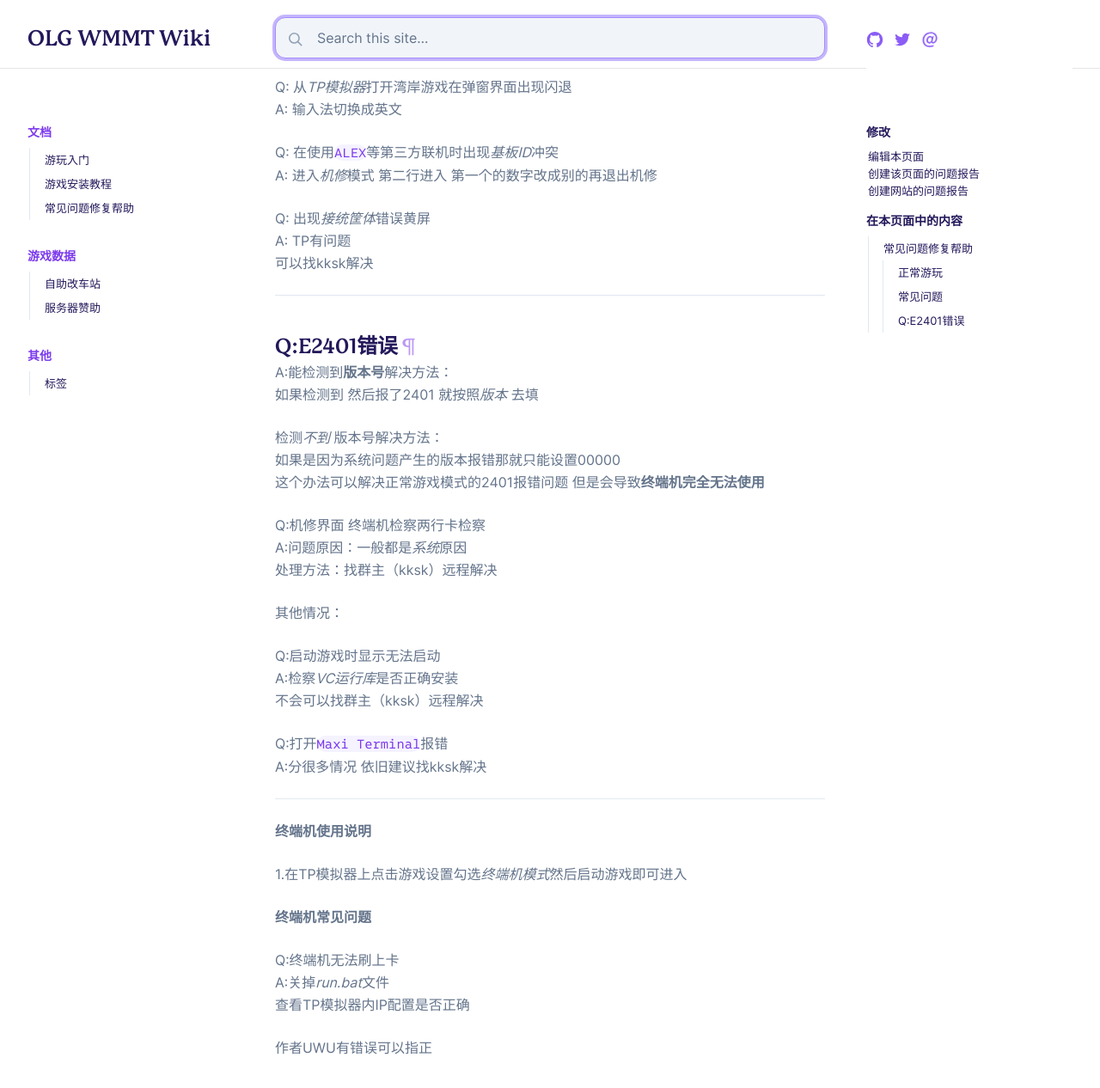
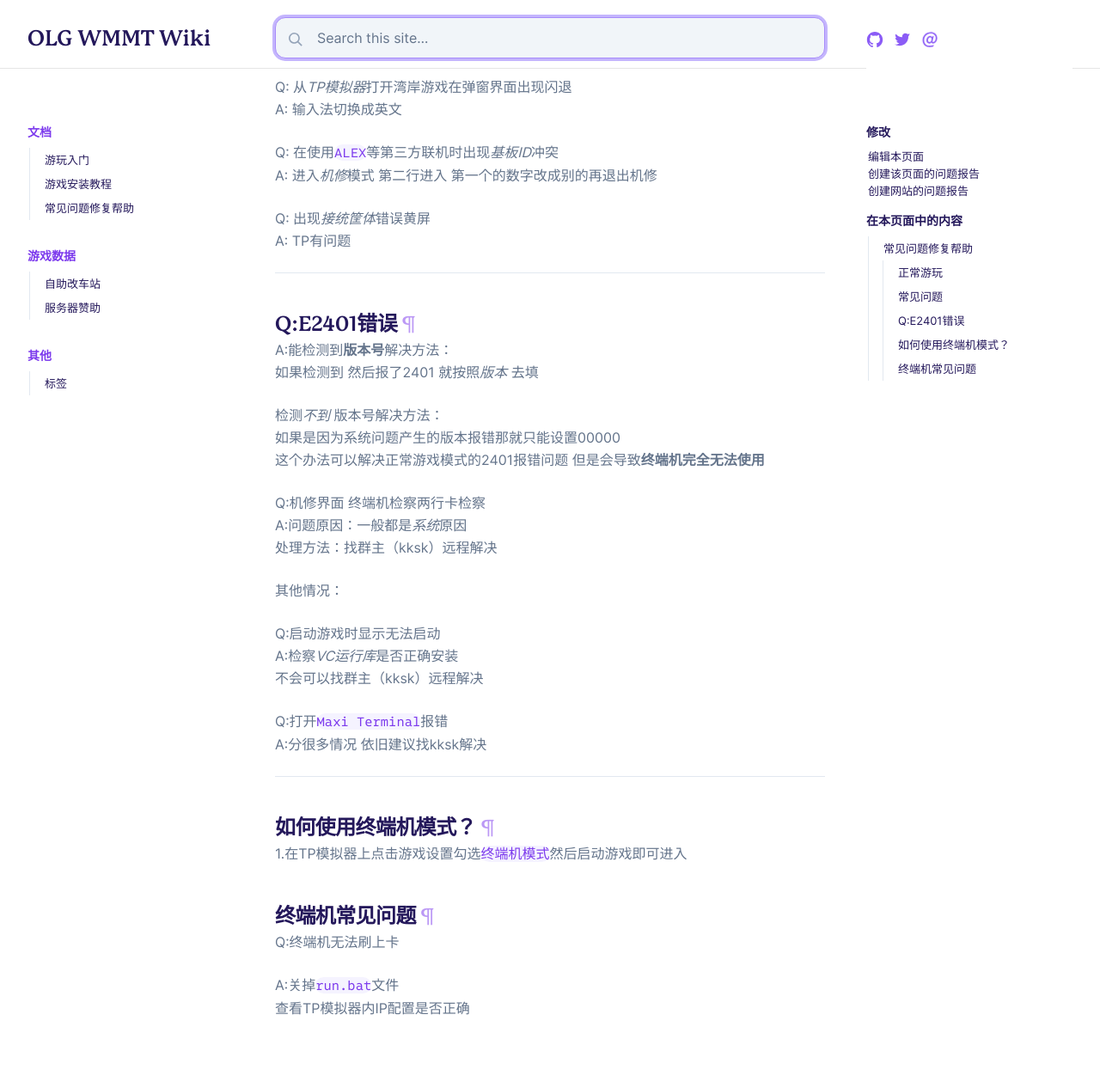
Before and after one commit to banapassport/SRC-Wiki, a Jekyll site: the page built from _docs/started/常见问题修复帮助.md, in a window 1280 px wide and 1400 px high, scrolled down 818 px. Shown: the top 1266 px of the window at 86% size. Built offline with Jekyll 4.4.1, drawn with Linux system fonts in a browser that asks for light colours.

Commit message:
Update 常见问题修复帮助.md

```diff
--- a/_docs/started/常见问题修复帮助.md
+++ b/_docs/started/常见问题修复帮助.md
@@ -37,7 +37,6 @@ A: 进入*机修*模式 第二行进入 第一个的数字改成别的再退出
 
 Q: 出现*接统筐体*错误黄屏
 A: TP有问题
-可以找kksk解决
 
 ------------------------------------------------------------------------------------------------------------
 
@@ -64,14 +63,13 @@ Q:打开`Maxi Terminal`报错
 A:分很多情况 依旧建议找kksk解决
 
 ---------------------------------------------------------------------------------------------
-**终端机使用说明**
+## 如何使用终端机模式？
 
-1.在TP模拟器上点击游戏设置勾选*终端机模式*然后启动游戏即可进入
+1.在TP模拟器上点击游戏设置勾选`终端机模式`然后启动游戏即可进入
 
-**终端机常见问题**
+## 终端机常见问题
 
 Q:终端机无法刷上卡
-A:关掉*run.bat*文件
+
+A:关掉`run.bat`文件
 查看TP模拟器内IP配置是否正确
-
-作者UWU有错误可以指正
```
